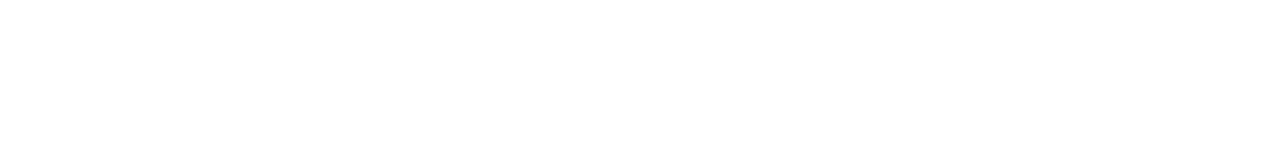
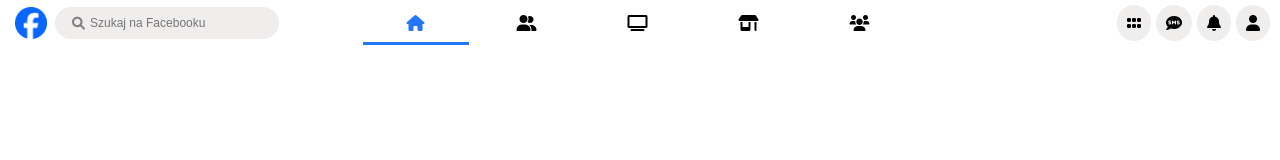
Before and after one commit to matikosowy/Facebook-Mockup, a plain HTML site: page index.html in a window 1280 px wide. Shown: the top 160 px of the page. Drawn offline with Linux system fonts and the light colour scheme.

Commit message:
Header section

```diff
--- a/index.html
+++ b/index.html
@@ -7,21 +7,45 @@
   <title>Facebook</title>
   <link rel="stylesheet" href="style.css">
   <link rel="icon" href="icons/fb.ico" type="image/x-icon">
+  <link rel="stylesheet" href="https://cdnjs.cloudflare.com/ajax/libs/font-awesome/6.0.0-beta3/css/all.min.css">
   <script src="script.js"></script>
 </head>
-
-
 <body>
   <header>
-
-
+    <div class="header-left">
+      <img class="icon-fb" src="icons/fb-logo.png" alt="Facebook Logo">
+      <span class="icon-search">
+        <i class="fa-solid fa-magnifying-glass"></i>
+      </span>
+      <input class="search-bar" type="text" placeholder="Szukaj na Facebooku">
+    </div>
+    <div class="header-middle">
+      <div class="icon-header-middle icon-home">
+        <i class="fa-solid fa-house"></i>
+        <div class="chosen-underline"></div>
+      </div>
+      <div class="icon-header-middle">
+        <i class="fa-solid fa-user-group"></i>
+      </div>
+      <div class="icon-header-middle">
+        <i class="fa-solid fa-tv"></i>
+      </div>
+      <div class="icon-header-middle">
+        <i class="fa-solid fa-shop"></i>
+      </div>
+      <div class="icon-header-middle">
+        <i class="fa-solid fa-users"></i>
+      </div>
+    </div>
+    <div class="header-right">
+      <i class="fa-solid fa-grip icon-menu"></i>
+      <i class="fa-solid fa-comment-sms icon-messages"></i>
+      <i class="fa-solid fa-bell icon-notifications"></i>
+      <i class="fa-solid fa-user icon-account"></i>
+    </div>
   </header>
   <main>
-
-
-
-
+    <!-- Page content goes here -->
   </main>
-
 </body>
 </html>
--- a/style.css
+++ b/style.css
@@ -0,0 +1,113 @@
+body{
+  padding: 0;
+  margin: 0;
+  font-family: 'Segoe UI', Tahoma, Geneva, Verdana, sans-serif;
+  height: 3000px;
+}
+
+header{
+  display: flex;
+  height: 45px;
+  flex-direction: row;
+  position: fixed;
+  top: 0;
+  right: 0;
+  left: 0;
+  justify-content: space-between;
+}
+
+.header-left{
+  display: flex;
+  flex: 1;
+  align-items: center;
+  justify-content: left;
+}
+
+.icon-fb{
+ width: 32px;
+ margin-left: 15px;
+ margin-right: 20px;
+}
+
+.icon-fb:hover{
+  cursor: pointer;
+}
+
+.icon-search{
+  background-color: rgb(240, 237, 237);
+  padding: 5px;
+  border-radius: 20px;
+  z-index: 2;
+  color:rgb(126, 126, 126);
+  font-size: 13px;
+}
+
+.search-bar{
+  background-color: rgb(240, 237, 237);
+  margin-left: -35px;
+  padding: 9px;
+  padding-left: 35px;
+  border-width: 0;
+  border-radius: 20px;
+  width: 180px;
+  font-size: 12px;
+}
+
+.search-bar:focus {
+  border-width: 0;
+  outline: none;
+}
+
+.header-middle{
+  width: 550px;
+  display: grid;
+  grid-template-columns: repeat(5, 1fr);
+  align-items: center;
+  justify-items: center;
+  gap: 5px;
+}
+
+.icon-header-middle {
+  cursor: pointer;
+  width: 100%;
+  height: 100%;
+  display: flex;
+  justify-content: center;
+  align-items: center;
+}
+
+.icon-header-middle:hover{
+  background-color: rgb(240, 237, 237);
+
+}
+
+.header-right{
+  flex: 1;
+  display: flex;
+  justify-content: right;
+  align-items: center;
+  margin-right: 5px;
+}
+
+.icon-menu, .icon-messages, .icon-notifications, .icon-account{
+  background-color: rgb(240, 237, 237);
+  border-radius: 20px;
+  padding: 10px;
+  cursor: pointer;
+  margin-right: 5px;
+}
+
+.icon-home {
+  position: relative;
+  color: rgb(36, 117, 248);
+}
+
+.icon-home .chosen-underline{
+  display: block;
+  height: 3px;
+  background-color: rgb(36, 117, 248);
+  position: absolute;
+  bottom: 0;
+  left: 0;
+  right: 0;
+}
```
Also changed, not shown: icons/fb-logo.png (added). Lines whose indentation alone changed are shown as unchanged.
